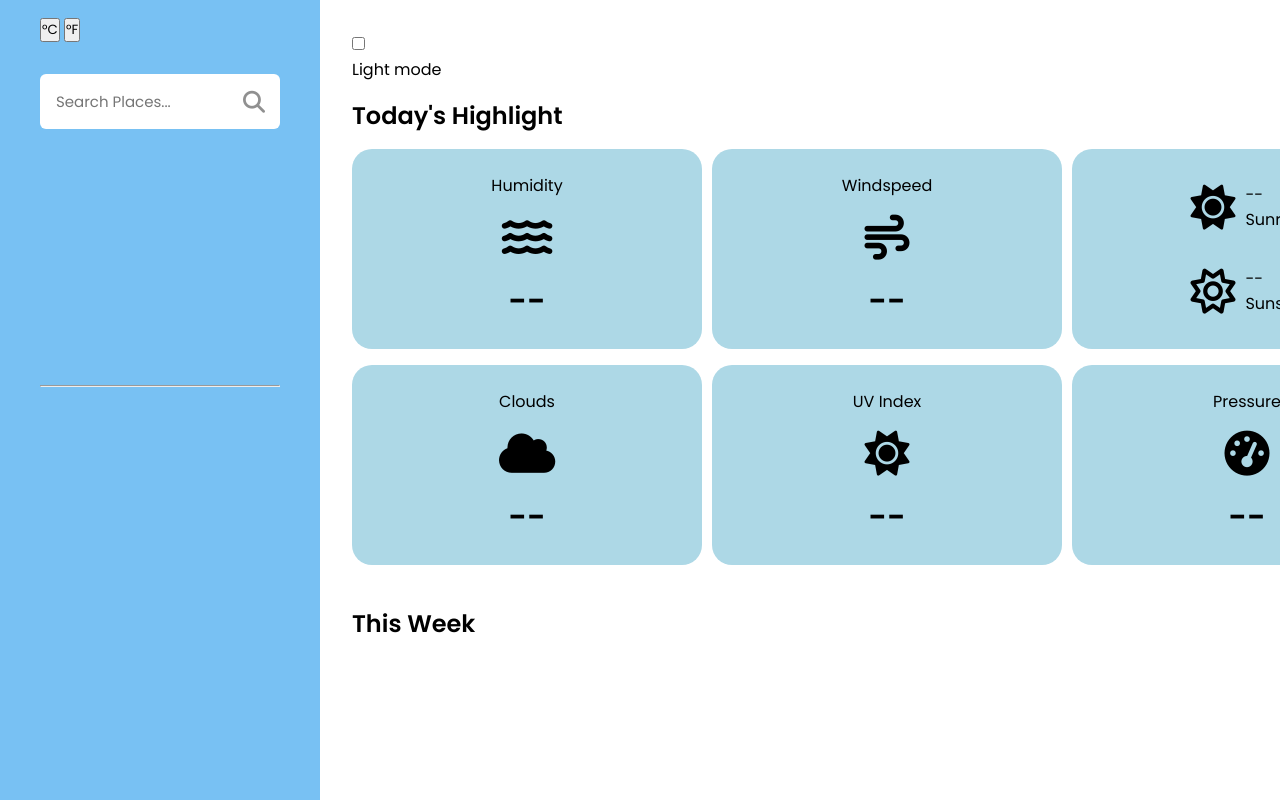
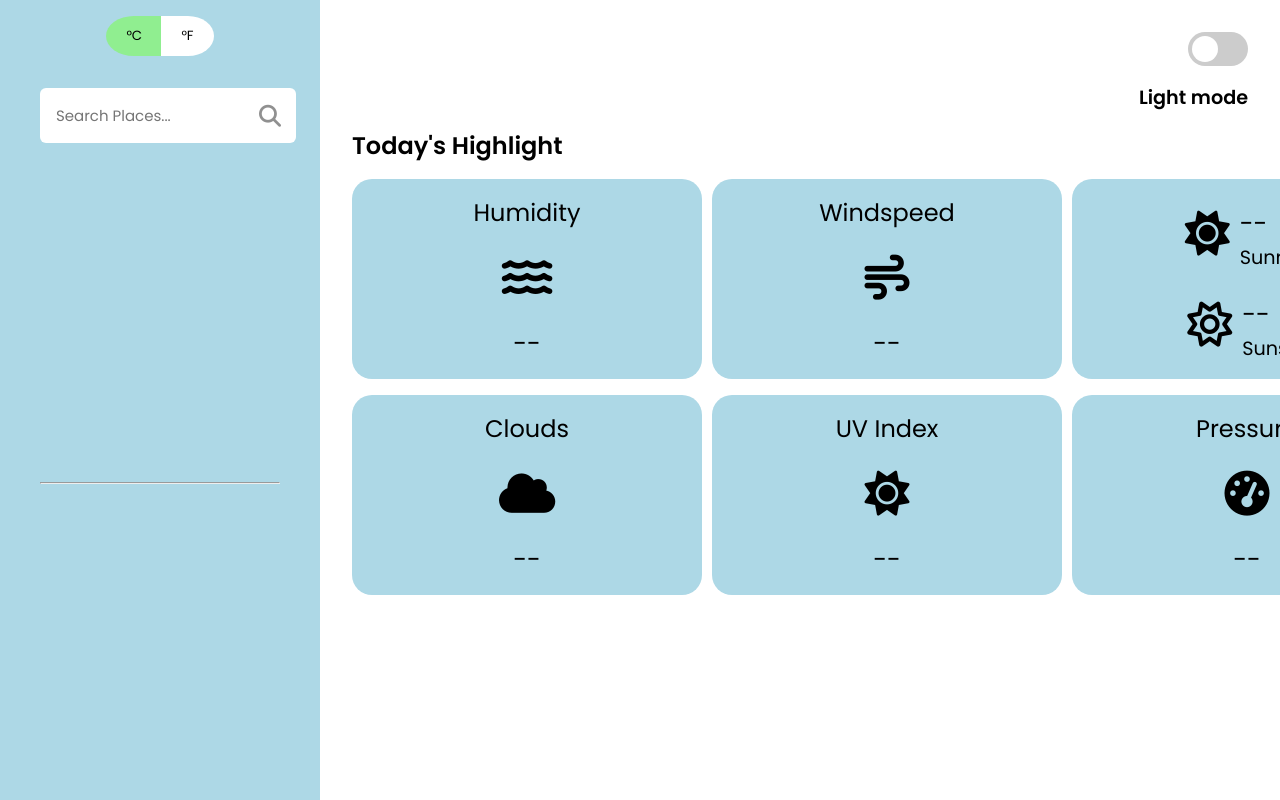
Before and after one commit to iankushsingh/weather-web-app, a plain HTML site: page index.html in a window 1280 px wide. Drawn offline with Linux system fonts and the light colour scheme.

Commit message:
Update 4.0 style.css
Added more styling to dark mode also

```diff
--- a/style.css
+++ b/style.css
@@ -1,4 +1,5 @@
 @import url("https://fonts.googleapis.com/css2?family=Poppins:wght@400;500;600&display=swap");
+
 * {
     margin: 0px;
     padding: 0px;
@@ -8,26 +9,29 @@
 
 ::-webkit-scrollbar {
     width: 5px;
+
 }
-
 ::-webkit-scrollbar-thumb {
     background: #83838398;
 }
 
 body {
     height: 100vh;
+    background-color:auto;
+    overflow: hidden;
 }
 
 .container {
     display: flex;
     align-items: center;
+
 }
 
 .weather-input {
-  width: 25%;
+    width:25%;
     position: fixed;
     inset: 0;
-  background: #78c1f3;
+    background: #ADD8E6;
     padding: 1rem 2.5rem;
 }
 
@@ -35,12 +39,21 @@ body {
     background-position: 50% !important;
     background-repeat: no-repeat !important;
     background-size: contain !important;
-  display: block;
-  height: 25%;
-  margin: 2rem auto;
+    display: flex;
+    justify-content: center;
+    align-items: center;
+    flex-direction: column;
+    height: 40%;
+    margin: auto;
 }
-
+.weatherIcon .icon-img{
+    width:20vw;
+}
+.temperature{
+    font-size:35px;
+}
 .input-group {
+    width:20vw;
     position: relative;
     display: flex;
     align-items: center;
@@ -57,16 +70,26 @@ body {
     outline: none;
     border: none;
 }
-
-.input-group .converter {
-  position: absolute;
-  right: 45px;
-  border: none;
-  outline: none;
-  font-size: 18px; /* Corrected spacing */
-  cursor: pointer;
+.button-container{
+    text-align: center;
 }
-
+#Celsius{
+    display: inline-block;
+    padding:10px 20px;
+    border-radius: 50% 0 0 50%;
+    background-color: lightgreen;
+    border:none;
+    transition-duration:0.5s;
+}
+#Fahrenheit{
+    display: inline-block;
+    padding:10px 20px;
+    border-radius: 0 50% 50% 0;
+    background-color: white;
+    border:none;
+    margin-left: -2.1%;
+    transition-duration:0.5s;
+}
 .input-group .fa-search {
     position: absolute;
     right: 15px;
@@ -82,8 +105,10 @@ body {
     margin-left: 25%;
     padding: 2rem;
     background: white;
-  overflow: auto;
+    overflow: hidden;
+    overflow-y: scroll;
 }
+
 
 .weather-input.feelsLike,
 .weather-input.description,
@@ -93,7 +118,7 @@ body {
 }
 
 .temperature {
-  font-size: 5rem; /* Corrected spacing */
+    font-size: 5 rem;
     text-align: center;
     display: flex;
     font-weight: 300;
@@ -105,33 +130,40 @@ body {
 }
 
 .Highlights {
-  display: grid;
-  grid-template-columns: repeat(3, 350px);
+
+   display:grid;
+   grid-template-columns:repeat(3,350px);
+   grid-template-rows: repeat(3,200px);
    grid-auto-flow: row;
    row-gap: 1rem;
    column-gap: 10px;
 }
+.Highlights div{
 
-.Forecast {
-  display: grid;
-  grid-template-columns: repeat(4, 260px);
-  grid-auto-flow: row;
-  row-gap: 1rem; /* Corrected spacing */
-  column-gap: 10px; /* Corrected spacing */
-}
-
-.Highlights div,
-.Forecast div {
-  height: 200px;
-  display: grid;
+    background-color:lightblue;
+    border-radius: 20px;
+    display:flex;
+    flex-direction: column;
     align-items: center;
-  justify-content: center;
+    justify-content: space-between;
+    padding: 1rem;
+    font-size: 24px;
+    /*
+    display: flex;
+    flex-direction: column;
+    align-items: space-between;
+    justify-content: space-between;
     text-align: center;
     background-color: lightblue;
     border-radius: 20px;
     padding: 1rem;
+    font-weight: bold;
+    font-size: 27px;*/
 }
-
+.Highlights div h1,span{
+    font-size:25px;
+    font-weight: 400;
+}
 .Highlights i {
     font-size: 45px;
 }
@@ -141,19 +173,124 @@ body {
     display: flex;
     gap: 10px;
 }
-
-.forcast-desc {
-  color: lightgray;
-  font-size: 0.8rem;
-  text-align: center;
-  padding-bottom: 5px;
-  font-style: italic;
-}
-
 .description {
     font-size: 25px;
+    text-align: center;
 }
-
+.description .cont{
+  font-size:35px;
+}
 .heading {
    margin: 1rem 0;
 }
+.Forcast{
+   width:100vw;
+   display:grid;
+   grid-template-columns:repeat(3,350px);
+   grid-template-rows: repeat(3,1fr);
+   grid-auto-flow: row;
+   row-gap: 1rem;
+   column-gap: 10px;
+}
+.Forcast > div{
+    background-color:lightblue;
+    border-radius: 20px;
+    display:flex;
+    flex-direction: column;
+    align-items: center;
+    padding: 1rem;
+    font-size: 24px;
+}
+.Forcast .this-date{
+    font-weight: bold;
+}
+.Forcast .this-des{
+    color:#61636D;
+}
+.Forcast .this-temp{
+    font-weight:900;
+}
+/*to start style dark mode and light mode button*/
+.toggle-container {
+    text-align: right;
+}
+
+.switch {
+    position: relative;
+    display: inline-block;
+    width: 60px;
+    height: 34px;
+}
+
+.switch input {
+    display: none;
+}
+
+.slider {
+    position: absolute;
+    cursor: pointer;
+    top: 0;
+    left: 0;
+    right: 0;
+    bottom: 0;
+    background-color: #CCCCCC;
+    transition: 0.4s;
+    border-radius: 34px;
+}
+
+.slider:before {
+    position: absolute;
+    content: "";
+    height: 26px;
+    width: 26px;
+    left: 4px;
+    bottom: 4px;
+    background-color: white;
+    transition: 0.4s;
+    border-radius: 50%;
+}
+
+input:checked+.slider {
+    background-color:#1A2938;
+}
+
+input:checked+.slider:before {
+    transform: translateX(26px);
+}
+
+p {
+    margin-top: 10px;
+    font-size: 1.2rem;
+}
+#status{
+    font-weight: bolder;
+}
+/*to end the styling dark mode and light mode button*/
+/*
+
+                <div class="d1">
+                    <div class="this-date">
+                        Wednesday, April 3
+                    </div>
+                    <img src="https://openweathermap.org/img/wn/10d@2x.png" alt="img">
+                    <div class="this-des">
+                        feels cloudy
+                    </div>
+                    <div class="this-temp">
+                        32 °C  / 22 °C
+                    </div>
+                </div>
+                <div class="d1">
+                    <div class="this-date">
+                        Wednesday, April 3
+                    </div>
+                    <img src="https://openweathermap.org/img/wn/10d@2x.png" alt="img">
+                    <div class="this-des">
+                        feels cloudy
+                    </div>
+                    <div class="this-temp">
+                        32 °C  / 22 °C
+                    </div>
+                </div>
+
+*/
```
Lines whose indentation alone changed are shown as unchanged.
